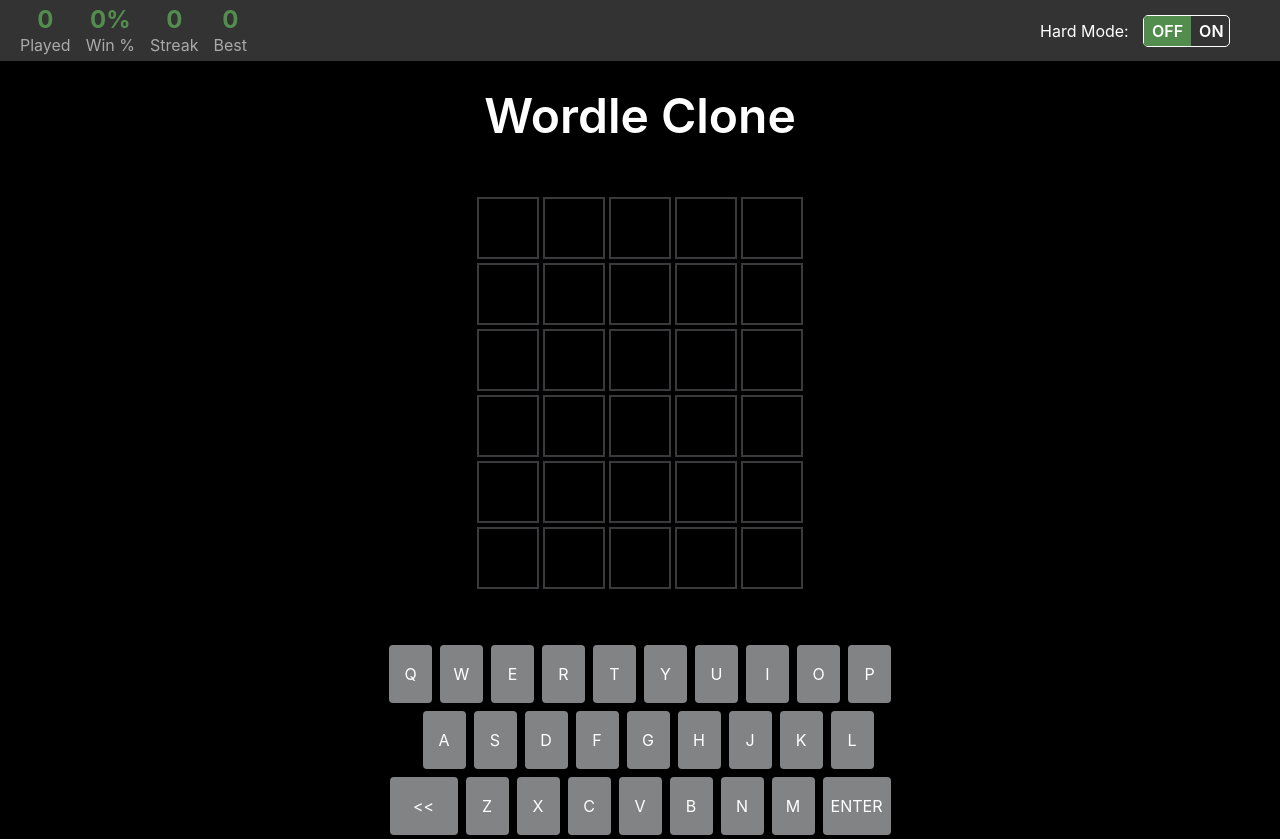
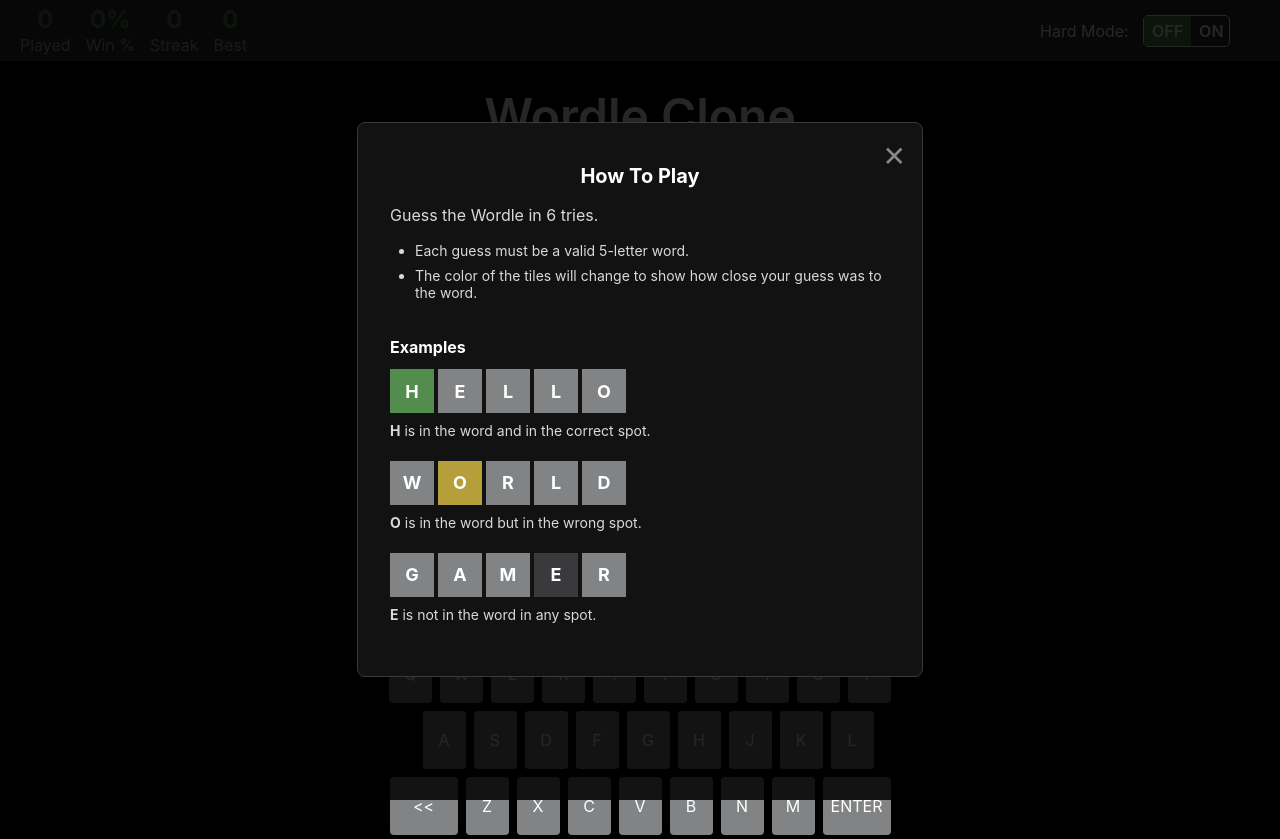
Before and after one commit to trevorh2007/wordle-clone, a React (Vite) app: page / in a window 1280 px wide. Built offline with nearby package versions, Linux system fonts and the light colour scheme; no server answers.

Commit message:
- Add how to play component/modal - Explains game when app is first loaded - Add tests for how to play component - Decrease flipping animation speed (faster flips!)

```diff
--- a/src/App.css
+++ b/src/App.css
@@ -27,3 +27,18 @@
   bottom: 0;
   background: rgba(0, 0, 0, 0.75);
 }
+
+.green-overlay {
+  background: #538d4e !important;
+  border-color: #538d4e !important;
+}
+
+.yellow-overlay {
+  background: #b59f3b !important;
+  border-color: #b59f3b !important;
+}
+
+.grey-overlay {
+  background: #3a3a3c !important;
+  border-color: #3a3a3c !important;
+}
--- a/src/App.jsx
+++ b/src/App.jsx
@@ -2,6 +2,7 @@
 import styled from "styled-components";
 
 import GameTiles from "./components/GameTiles";
+import HowToPlay from "./components/HowToPlay";
 import NavBar from "./components/NavBar";
 
 import "./App.css";
@@ -62,9 +63,11 @@
 
 function App() {
   const [hardMode, setHardMode] = useState(false);
+  const [showHowToPlay, setShowHowToPlay] = useState(true);
 
   return (
     <Application>
+      <HowToPlay show={showHowToPlay} setShow={setShowHowToPlay} />
       <NavBar hardMode={hardMode} setHardMode={setHardMode} />
       <Header $hardMode={hardMode}>Wordle Clone</Header>
       <GameContainer>
--- a/src/components/GameTiles.jsx
+++ b/src/components/GameTiles.jsx
@@ -23,7 +23,7 @@
 } from "./GameTiles.styles";
 import Keyboard from "./Keyboard";
 
-const GameTiles = ({ hardMode, flipDelay = 500 }) => {
+const GameTiles = ({ hardMode, flipDelay = 300 }) => {
   const [currentRow, setCurrentRow] = useState(0);
   const [currentTile, setCurrentTile] = useState(0);
   const [winnerWinner, setWinnerWinner] = useState(false);
--- /dev/null
+++ b/src/components/HowToPlay.jsx
@@ -0,0 +1,242 @@
+import React, { useEffect, useState } from "react";
+import styled, { keyframes } from "styled-components";
+
+const fadeIn = keyframes`
+  from {
+    opacity: 0;
+  }
+  to {
+    opacity: 1;
+  }
+`;
+
+const slideIn = keyframes`
+  from {
+    opacity: 0;
+    transform: translateY(-20px) scale(0.95);
+  }
+  to {
+    opacity: 1;
+    transform: translateY(0) scale(1);
+  }
+`;
+
+const fadeOut = keyframes`
+  from {
+    opacity: 1;
+  }
+  to {
+    opacity: 0;
+  }
+`;
+
+const slideOut = keyframes`
+  from {
+    opacity: 1;
+    transform: translateY(0) scale(1);
+  }
+  to {
+    opacity: 0;
+    transform: translateY(-20px) scale(0.95);
+  }
+`;
+
+const HowToPlayContainer = styled.div`
+  width: 100vw;
+  height: 100vh;
+  background: rgba(0, 0, 0, 0.85);
+  display: flex;
+  justify-content: center;
+  align-items: center;
+  position: fixed;
+  top: 0;
+  left: 0;
+  z-index: 1000;
+  animation: ${(props) => (props.$isClosing ? fadeOut : fadeIn)} 0.5s ease-out
+    forwards;
+`;
+
+const CloseButton = styled.div`
+  position: absolute;
+  top: 16px;
+  right: 16px;
+  font-size: 28px;
+  font-weight: 400;
+  color: #888;
+  transition: color 0.5s ease;
+
+  &:hover {
+    cursor: pointer;
+    color: #fff;
+  }
+`;
+
+const Card = styled.div`
+  padding: 16px 32px 32px;
+  width: 100%;
+  max-width: 500px;
+  background: #121213;
+  border: 1px solid #3a3a3c;
+  border-radius: 8px;
+  display: flex;
+  align-items: flex-start;
+  flex-direction: column;
+  position: relative;
+  animation: ${(props) => (props.$isClosing ? slideOut : slideIn)} 0.3s ease-out
+    forwards;
+  max-height: 90vh;
+  overflow-y: auto;
+
+  @media (max-width: 480px) {
+    padding: 16px 20px 24px;
+    max-width: 80%;
+  }
+
+  ul {
+    margin: 0 0 4px 0;
+    padding-left: 25px;
+    li {
+      margin-bottom: 8px;
+      font-size: 14px;
+      color: #d7dadc;
+    }
+  }
+`;
+
+const Title = styled.h2`
+  margin: 25px 0 16px 0;
+  font-size: 20px;
+  font-weight: 700;
+  text-align: center;
+  width: 100%;
+`;
+
+const Description = styled.p`
+  margin: 0 0 16px 0;
+  font-size: 16px;
+  line-height: 1.4;
+  color: #d7dadc;
+  text-align: left;
+`;
+
+const SectionTitle = styled.h3`
+  margin: 24px 0 12px 0;
+  font-size: 16px;
+  font-weight: 700;
+  text-align: left;
+  width: 100%;
+`;
+
+const ExampleRow = styled.div`
+  display: flex;
+  gap: 4px;
+  margin-bottom: 8px;
+`;
+
+const ExampleTile = styled.div`
+  width: 40px;
+  height: 40px;
+  border: 2px solid transparent;
+  display: flex;
+  justify-content: center;
+  align-items: center;
+  font-size: 18px;
+  font-weight: 700;
+  text-transform: uppercase;
+  background: ${(props) => props.$color || "#818384"};
+
+  @media (max-width: 480px) {
+    width: 36px;
+    height: 36px;
+    font-size: 16px;
+  }
+`;
+
+const ExampleDescription = styled.p`
+  margin: 0 0 20px 0;
+  font-size: 14px;
+  line-height: 1.4;
+  color: #d7dadc;
+  text-align: left;
+`;
+
+const Strong = styled.strong`
+  font-weight: 700;
+`;
+
+const HowToPlay = ({ show, setShow }) => {
+  const [isClosing, setIsClosing] = useState(false);
+  const [shouldRender, setShouldRender] = useState(show);
+
+  useEffect(() => {
+    if (show) {
+      setShouldRender(true);
+      setIsClosing(false);
+    }
+  }, [show]);
+
+  const handleClose = () => {
+    setIsClosing(true);
+    setTimeout(() => {
+      setShouldRender(false);
+      setShow(false);
+    }, 500);
+  };
+
+  if (!shouldRender) return null;
+
+  return (
+    <HowToPlayContainer onClick={handleClose} $isClosing={isClosing}>
+      <Card onClick={(e) => e.stopPropagation()} $isClosing={isClosing}>
+        <CloseButton onClick={handleClose}>✕</CloseButton>
+        <Title>How To Play</Title>
+        <Description>Guess the Wordle in 6 tries.</Description>
+
+        <ul>
+          <li>Each guess must be a valid 5-letter word.</li>
+          <li>
+            The color of the tiles will change to show how close your guess was
+            to the word.
+          </li>
+        </ul>
+
+        <SectionTitle>Examples</SectionTitle>
+
+        <ExampleRow>
+          <ExampleTile $color="#538d4e">H</ExampleTile>
+          <ExampleTile>E</ExampleTile>
+          <ExampleTile>L</ExampleTile>
+          <ExampleTile>L</ExampleTile>
+          <ExampleTile>O</ExampleTile>
+        </ExampleRow>
+        <ExampleDescription>
+          <Strong>H</Strong> is in the word and in the correct spot.
+        </ExampleDescription>
+
+        <ExampleRow>
+          <ExampleTile>W</ExampleTile>
+          <ExampleTile $color="#b59f3b">O</ExampleTile>
+          <ExampleTile>R</ExampleTile>
+          <ExampleTile>L</ExampleTile>
+          <ExampleTile>D</ExampleTile>
+        </ExampleRow>
+        <ExampleDescription>
+          <Strong>O</Strong> is in the word but in the wrong spot.
+        </ExampleDescription>
+
+        <ExampleRow>
+          <ExampleTile>G</ExampleTile>
+          <ExampleTile>A</ExampleTile>
+          <ExampleTile>M</ExampleTile>
+          <ExampleTile $color="#3a3a3c">E</ExampleTile>
+          <ExampleTile>R</ExampleTile>
+        </ExampleRow>
+        <ExampleDescription>
+          <Strong>E</Strong> is not in the word in any spot.
+        </ExampleDescription>
+      </Card>
+    </HowToPlayContainer>
+  );
+};
+
+export default HowToPlay;
```
Also changed, not shown: 1 other file (tests, documents, lock files or other folders).
